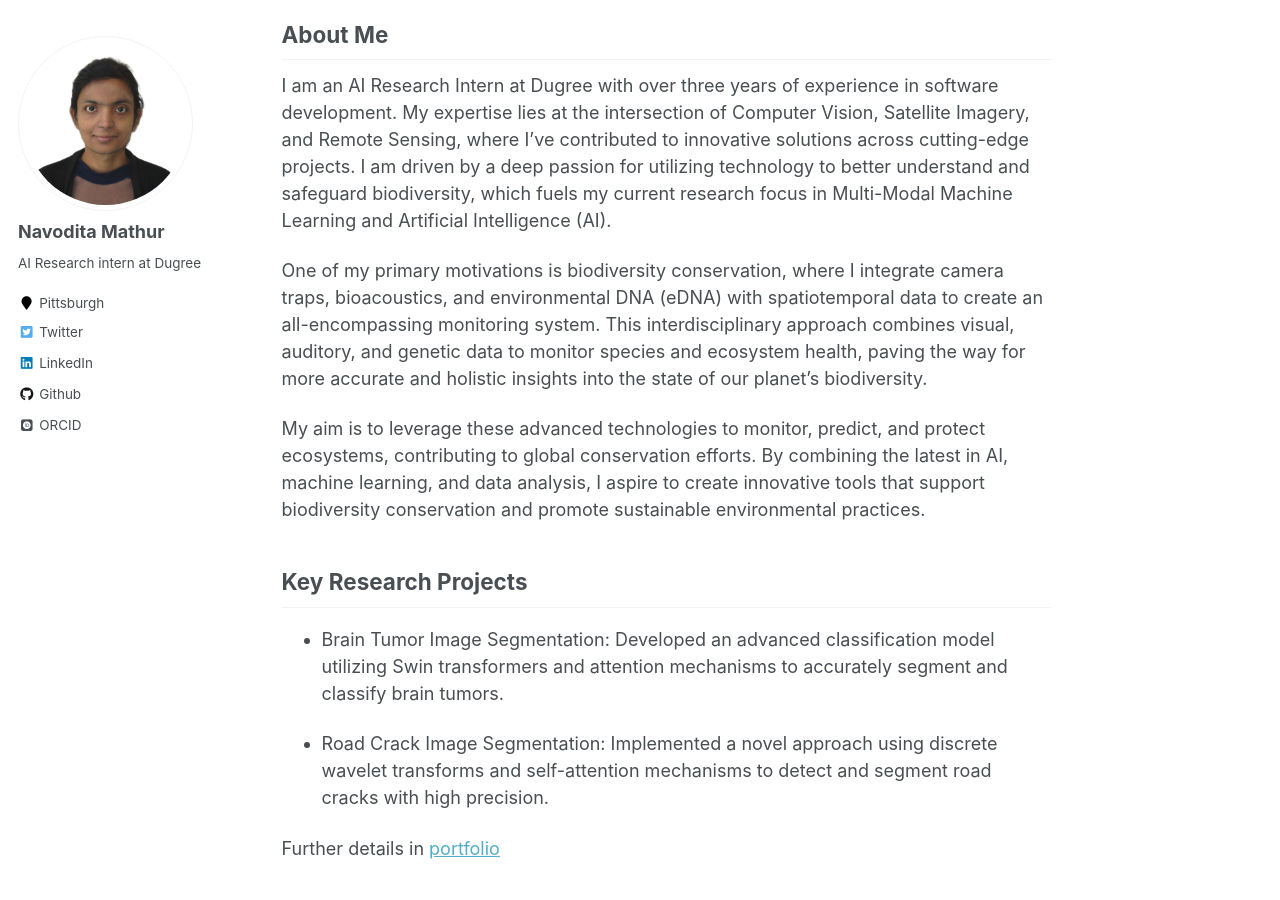
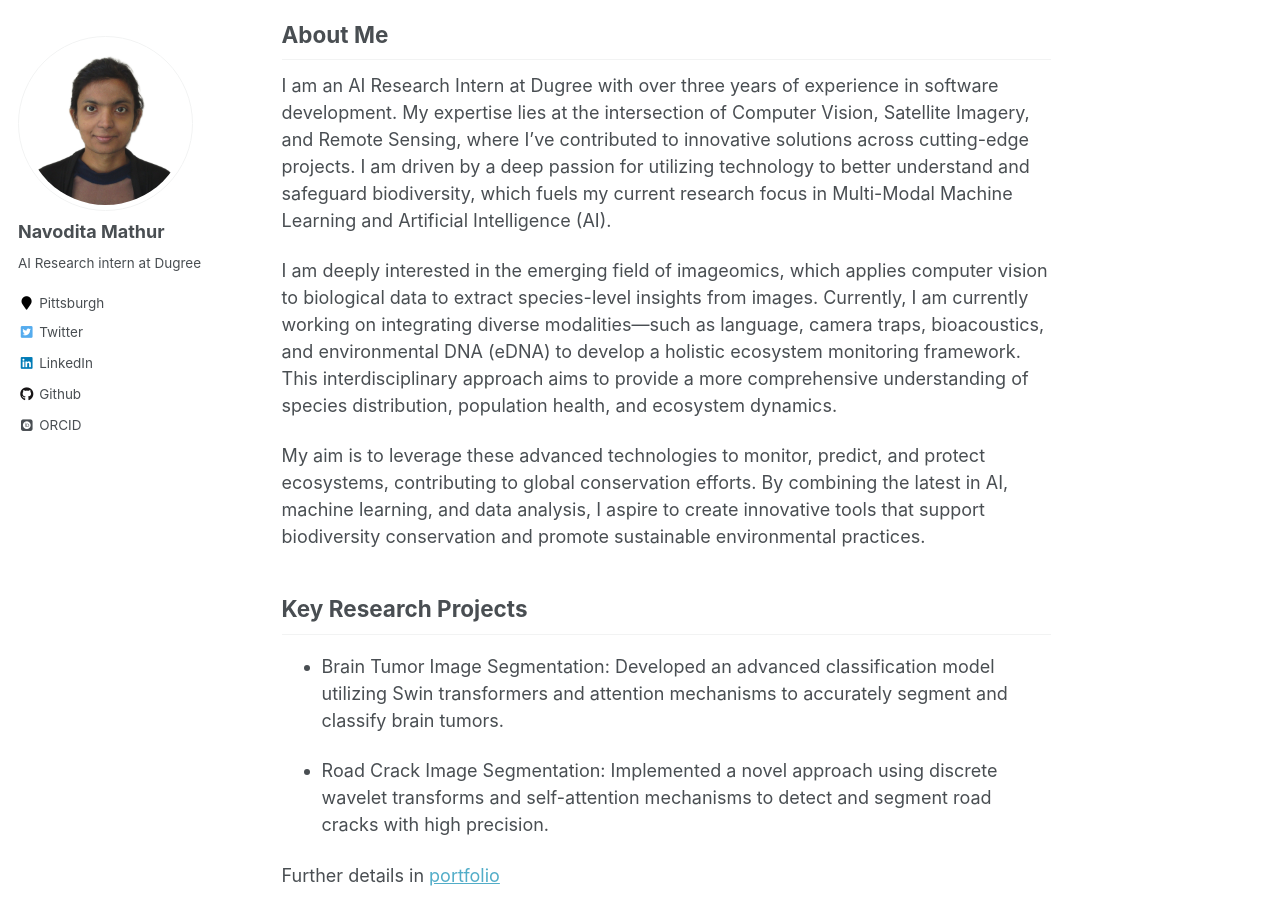
Before and after one commit to Navoditamathur/Navoditamathur.github.io, a Jekyll site: the page built from _pages/about.md, in a window 1280 px wide and 900 px high, scrolled down 319 px. Built offline with Jekyll 4.4.1, drawn with Linux system fonts in a browser that asks for light colours; some web fonts are replaced.

Commit message:
Update about.md

```diff
--- a/_pages/about.md
+++ b/_pages/about.md
@@ -18,7 +18,7 @@ About Me
 ------
 I am an AI Research Intern at Dugree with over three years of experience in software development. My expertise lies at the intersection of Computer Vision, Satellite Imagery, and Remote Sensing, where I’ve contributed to innovative solutions across cutting-edge projects. I am driven by a deep passion for utilizing technology to better understand and safeguard biodiversity, which fuels my current research focus in Multi-Modal Machine Learning and Artificial Intelligence (AI).
 
-One of my primary motivations is biodiversity conservation, where I integrate camera traps, bioacoustics, and environmental DNA (eDNA) with spatiotemporal data to create an all-encompassing monitoring system. This interdisciplinary approach combines visual, auditory, and genetic data to monitor species and ecosystem health, paving the way for more accurate and holistic insights into the state of our planet’s biodiversity.
+I am deeply interested in the emerging field of imageomics, which applies computer vision to biological data to extract species-level insights from images. Currently, I am currently working on integrating diverse modalities—such as language, camera traps, bioacoustics, and environmental DNA (eDNA) to develop a holistic ecosystem monitoring framework. This interdisciplinary approach aims to provide a more comprehensive understanding of species distribution, population health, and ecosystem dynamics.
 
 My aim is to leverage these advanced technologies to monitor, predict, and protect ecosystems, contributing to global conservation efforts. By combining the latest in AI, machine learning, and data analysis, I aspire to create innovative tools that support biodiversity conservation and promote sustainable environmental practices.
 
```
